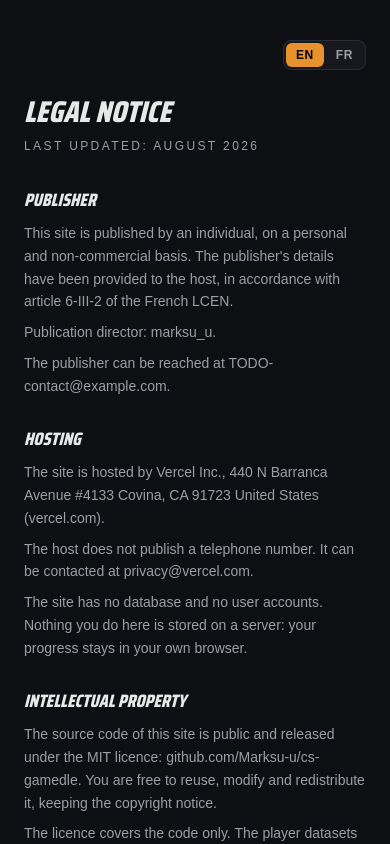
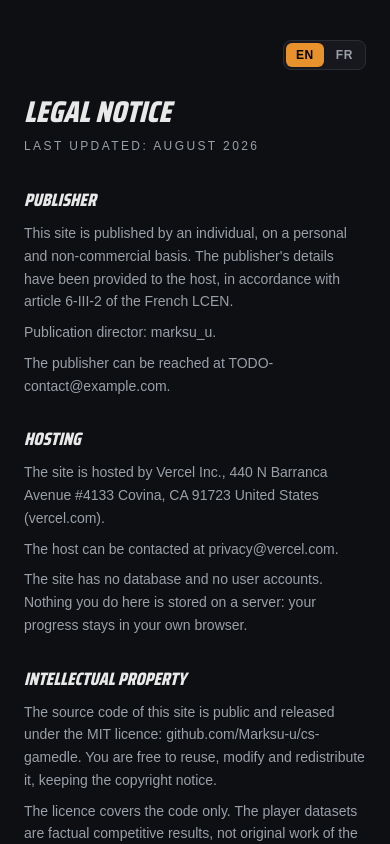
Before and after one commit to Marksu-u/cs-gamedle, a Next.js app: page /en/legal in a window 390 px wide. Shown: the top 844 px of the page. Built offline with nearby package versions, Linux system fonts and the light colour scheme; no server answers.

Commit message:
Give the host's contact address without narrating the missing phone

```diff
--- a/app/[locale]/legal/page.tsx
+++ b/app/[locale]/legal/page.tsx
@@ -53,9 +53,9 @@ export default async function LegalNoticePage({
                 url: HOST.url,
               })}
         </p>
-        {!HOST.phone && HOST.email && (
-          <p>{t("notice.host.contact", { email: HOST.email })}</p>
-        )}
+        {/* Useful whether or not there is a phone number, so it is not tied to
+            the branch above. */}
+        {HOST.email && <p>{t("notice.host.contact", { email: HOST.email })}</p>}
         <p>{t("notice.host.noServer")}</p>
       </Section>
 
--- a/lib/legal.ts
+++ b/lib/legal.ts
@@ -35,8 +35,8 @@ export const CONTACT_EMAIL = "TODO-contact@example.com";
 //
 // The statute names the host's TELEPHONE number specifically. Fill `phone` in if
 // the host publishes one; leave it `null` if it genuinely does not, and the
-// notice falls back to naming the contact address instead. Never invent a
-// number — a wrong one is worse than an absent one.
+// sentence simply omits it. Never invent a number — a wrong one is worse than an
+// absent one. `email` is shown either way, as a contact route.
 export const HOST: {
   name: string;
   address: string;
--- a/messages/en.json
+++ b/messages/en.json
@@ -180,7 +180,7 @@
         "heading": "Hosting",
         "body": "The site is hosted by {host}, {address}, telephone {phone} ({url}).",
         "bodyNoPhone": "The site is hosted by {host}, {address} ({url}).",
-        "contact": "The host does not publish a telephone number. It can be contacted at {email}.",
+        "contact": "The host can be contacted at {email}.",
         "noServer": "The site has no database and no user accounts. Nothing you do here is stored on a server: your progress stays in your own browser."
       },
       "ip": {
--- a/messages/fr.json
+++ b/messages/fr.json
@@ -180,7 +180,7 @@
         "heading": "Hébergement",
         "body": "Le site est hébergé par {host}, {address}, téléphone {phone} ({url}).",
         "bodyNoPhone": "Le site est hébergé par {host}, {address} ({url}).",
-        "contact": "L'hébergeur ne publie pas de numéro de téléphone. Il peut être contacté à l'adresse {email}.",
+        "contact": "L'hébergeur peut être contacté à l'adresse {email}.",
         "noServer": "Le site ne dispose d'aucune base de données ni d'aucun compte utilisateur. Rien de ce que vous faites ici n'est stocké sur un serveur : votre progression reste dans votre propre navigateur."
       },
       "ip": {
```
